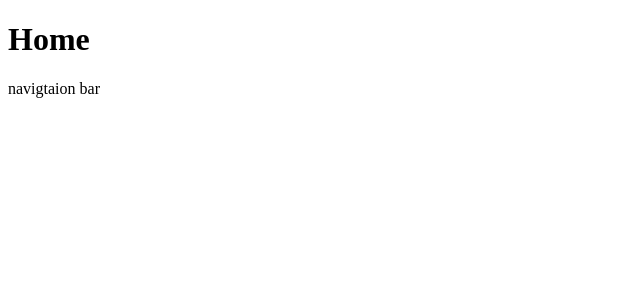
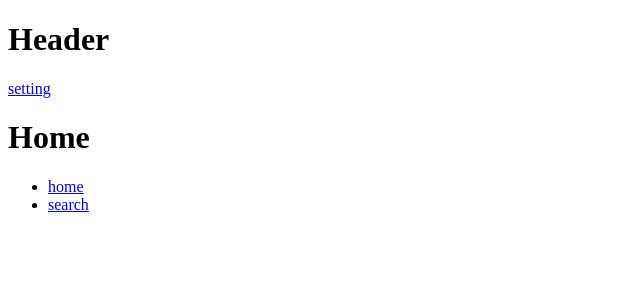
Before and after one commit to yourssu/Soomsil-Honcono, a React app: page / in a window 1280 px wide. Shown: the top 300 px of the page, without its empty margins (0-640 px from the left). Built offline with nearby package versions, Linux system fonts and the light colour scheme.

Commit message:
feat(pages): add default pages

```diff
--- a/src/containers/App.tsx
+++ b/src/containers/App.tsx
@@ -1,18 +1,23 @@
 import React from 'react'
 import { BrowserRouter, Navigate, Route, Routes } from 'react-router-dom'
 
-import Search from './Search'
+import Search from 'Pages/Search'
+import Setting from 'Pages/Setting'
+import Header from './Header'
+import Navigation from './Navigation'
 
 function App() {
 
   return (
     <BrowserRouter>
+      <Header />
       <Routes>
         <Route path="/" element={<h1> Home </h1>} />
         <Route path="/search" element={<Search />} />
+        <Route path="/setting" element={<Setting />} />
         <Route path="/*" element={<Navigate replace to="/" />} />
       </Routes>
-      <nav> navigtaion bar </nav>
+      <Navigation />
     </BrowserRouter>
   )
 }
--- /dev/null
+++ b/src/containers/Header.tsx
@@ -0,0 +1,13 @@
+import React from 'react'
+import { Link } from 'react-router-dom'
+
+function Header() {
+  return (
+    <header>
+      <h1>Header</h1>
+      <Link to="/setting">setting</Link>
+    </header>
+  )
+}
+
+export default Header
--- /dev/null
+++ b/src/containers/Navigation.tsx
@@ -0,0 +1,19 @@
+import React from 'react'
+import { Link } from 'react-router-dom'
+
+function Navigation() {
+  return (
+    <nav>
+      <ul>
+        <li>
+          <Link to="/">home</Link>
+        </li>
+        <li>
+          <Link to="/search">search</Link>
+        </li>
+      </ul>
+    </nav>
+  )
+}
+
+export default Navigation
--- /dev/null
+++ b/src/pages/Setting.tsx
@@ -0,0 +1,11 @@
+import React from 'react'
+
+function Setting() {
+  return (
+    <div>
+      <h1>Setting</h1>
+    </div>
+  )
+}
+
+export default Setting
```
Also changed, not shown: tsconfig.json (+7 -8 lines), src/pages/Search.tsx (renamed from src/containers/Search.tsx).
